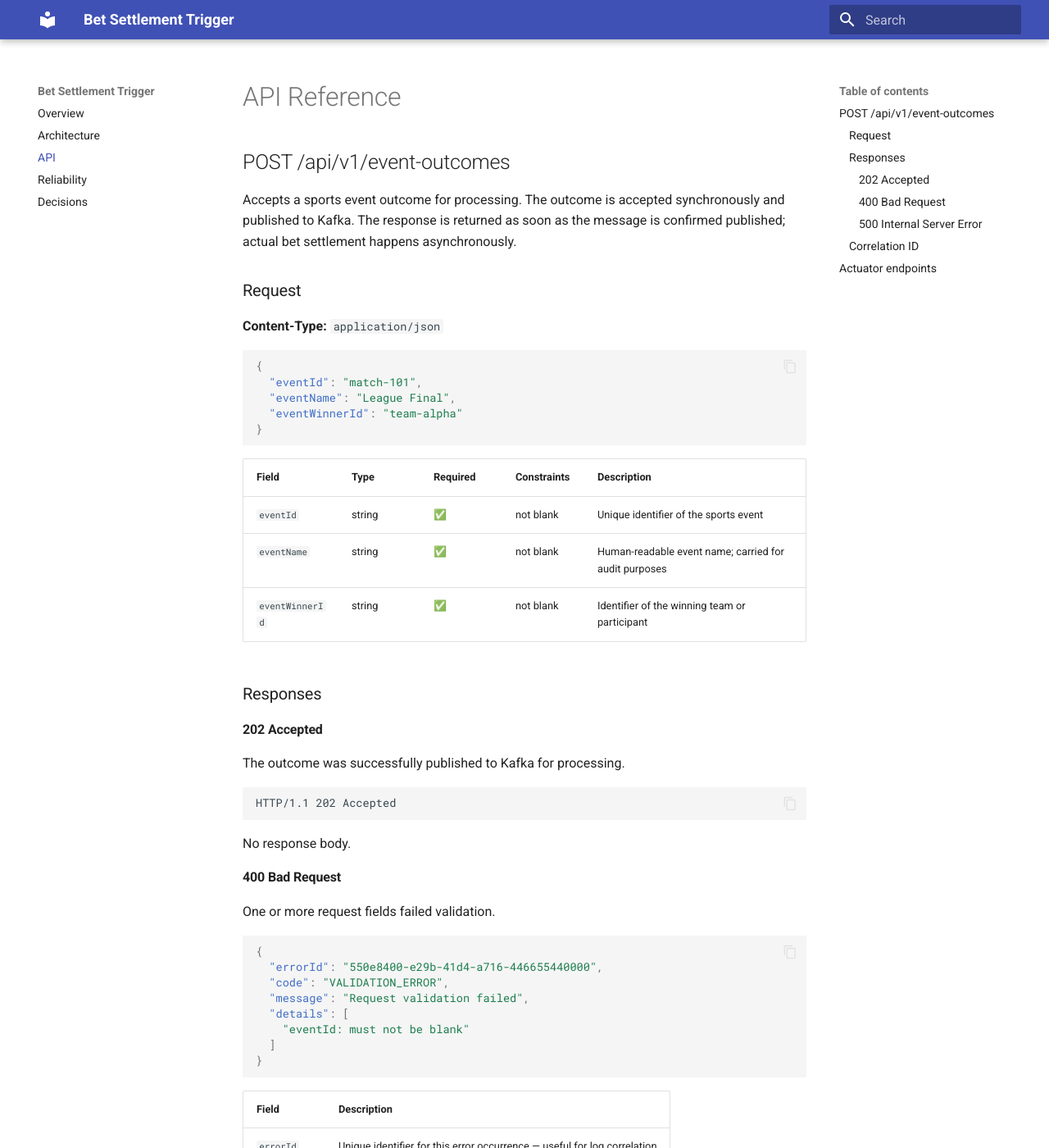
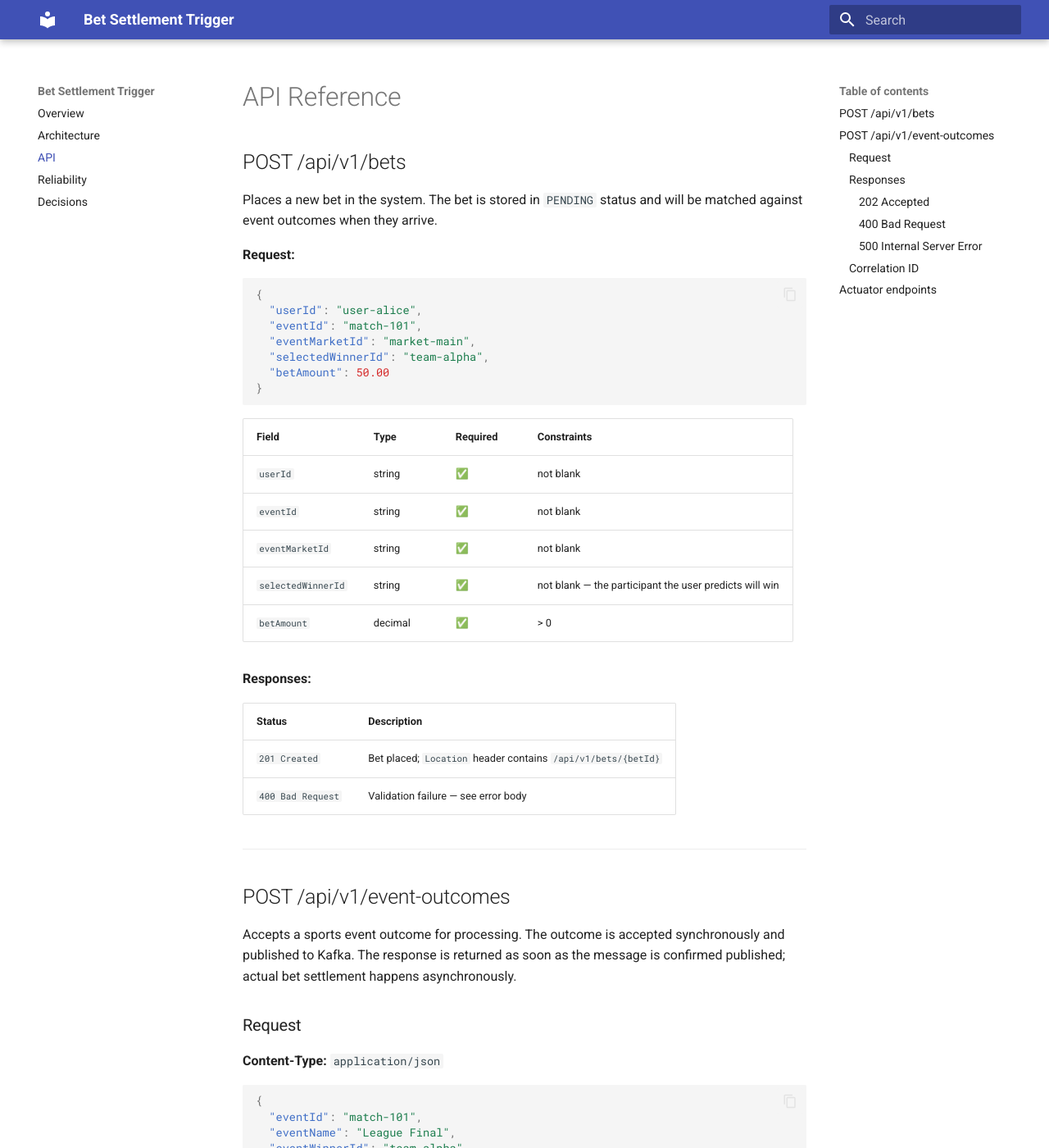
Before and after one commit to cleankod/bet-settlement-trigger, an MkDocs documentation site: the page built from docs/api.md, in a window 1280 px wide and 1400 px high. Shown: the whole window at 82% size. Built offline with MkDocs 1.6.1 and Material for MkDocs 9.7.7, drawn with Linux system fonts in a browser that asks for light colours.

Commit message:
docs: document POST /api/v1/bets endpoint in README and docs/api.md

````diff
--- a/docs/api.md
+++ b/docs/api.md
@@ -1,4 +1,38 @@
 # API Reference
+
+## POST /api/v1/bets
+
+Places a new bet in the system. The bet is stored in `PENDING` status and will be matched
+against event outcomes when they arrive.
+
+**Request:**
+
+```json
+{
+  "userId": "user-alice",
+  "eventId": "match-101",
+  "eventMarketId": "market-main",
+  "selectedWinnerId": "team-alpha",
+  "betAmount": 50.00
+}
+```
+
+| Field | Type | Required | Constraints |
+|-------|------|----------|-------------|
+| `userId` | string | ✅ | not blank |
+| `eventId` | string | ✅ | not blank |
+| `eventMarketId` | string | ✅ | not blank |
+| `selectedWinnerId` | string | ✅ | not blank — the participant the user predicts will win |
+| `betAmount` | decimal | ✅ | > 0 |
+
+**Responses:**
+
+| Status | Description |
+|--------|-------------|
+| `201 Created` | Bet placed; `Location` header contains `/api/v1/bets/{betId}` |
+| `400 Bad Request` | Validation failure — see error body |
+
+---
 
 ## POST /api/v1/event-outcomes
 
````
Also changed, not shown: README.md (+36 -1 lines).
